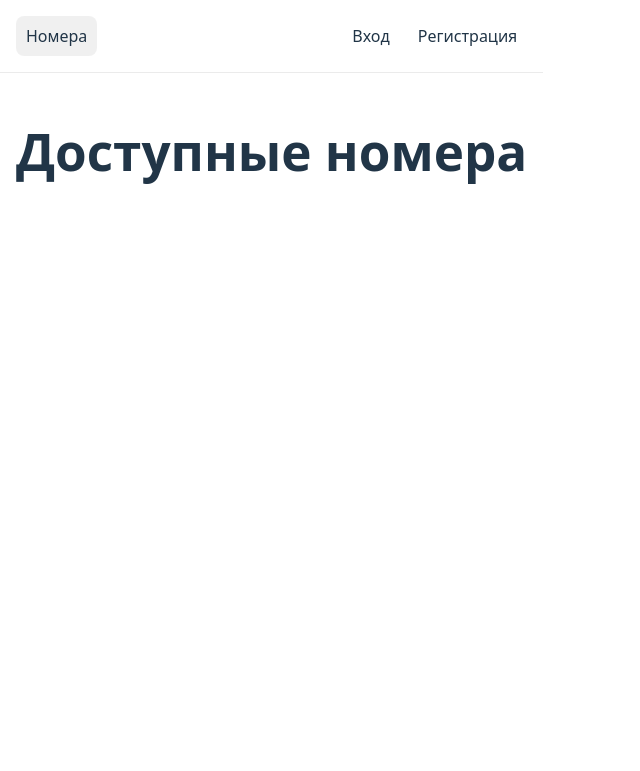
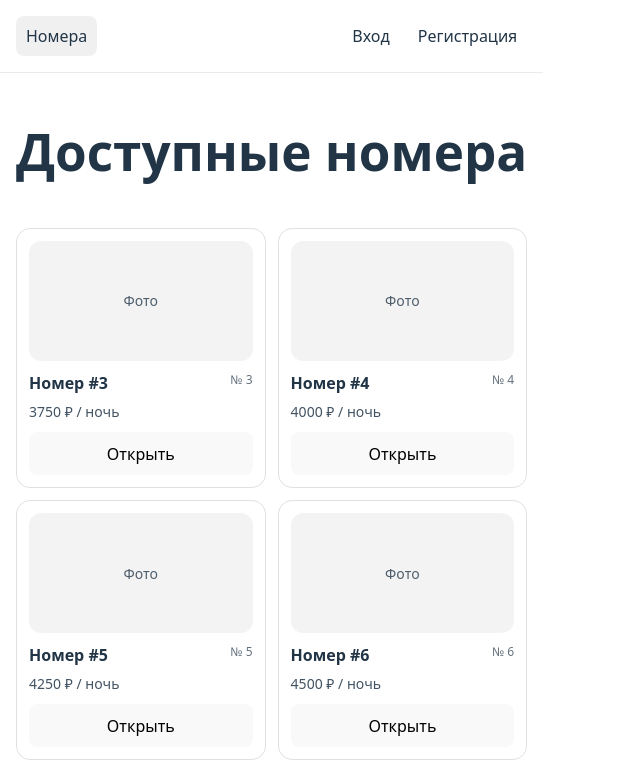
Before and after one commit to iNkyZ1/Diploma-SPA, a React app in the folder frontend/: page /rooms in a window 1280 px wide. Shown: the top 771 px of the page, without its empty margins (0-640 px from the left). Built offline with nearby package versions, Linux system fonts and the light colour scheme; the HTML template or start-up script is replaced by a standard one.

Commit message:
feat(rooms): implement available rooms list with cards and states

```diff
--- /dev/null
+++ b/frontend/src/entities/room/index.js
@@ -0,0 +1 @@
+export { RoomCard } from './ui/RoomCard';
--- /dev/null
+++ b/frontend/src/entities/room/ui/RoomCard.jsx
@@ -0,0 +1,44 @@
+import { Link } from 'react-router-dom';
+
+export function RoomCard({ room }) {
+	return (
+		<article
+			style={{
+				border: '1px solid rgba(0,0,0,0.12)',
+				borderRadius: 14,
+				padding: 12,
+				display: 'grid',
+				gap: 10,
+			}}
+		>
+			<div
+				style={{
+					height: 120,
+					borderRadius: 12,
+					background: 'rgba(0,0,0,0.06)',
+					display: 'grid',
+					placeItems: 'center',
+					fontSize: 14,
+					opacity: 0.8,
+				}}
+			>
+				Фото
+			</div>
+
+			<div style={{ display: 'grid', gap: 6 }}>
+				<div
+					style={{ display: 'flex', justifyContent: 'space-between', gap: 10 }}
+				>
+					<strong>{room.title}</strong>
+					<span style={{ fontSize: 12, opacity: 0.7 }}>№ {room.number}</span>
+				</div>
+
+				<div style={{ fontSize: 14, opacity: 0.85 }}>{room.price} ₽ / ночь</div>
+			</div>
+
+			<Link to={`/rooms/${room.id}`} style={{ textDecoration: 'none' }}>
+				<button style={{ width: '100%' }}>Открыть</button>
+			</Link>
+		</article>
+	);
+}
--- a/frontend/src/pages/RoomsListPage/RoomsListPage.jsx
+++ b/frontend/src/pages/RoomsListPage/RoomsListPage.jsx
@@ -1,3 +1,64 @@
+import { useEffect } from 'react';
+import { useAppDispatch, useAppSelector } from '../../app/store/hooks';
+import {
+	fetchRoomsThunk,
+	selectRooms,
+	selectRoomsError,
+	selectRoomsStatus,
+} from '../../features/rooms/model/roomsSlice';
+import { RoomCard } from '../../entities/room';
+
+function getErrorText(err) {
+	if (!err) return null;
+	if (err.status === 0) return 'Сеть недоступна. Попробуйте ещё раз.';
+	return err.message || 'Ошибка загрузки';
+}
+
 export function RoomsListPage() {
-	return <h1>Доступные номера</h1>;
+	const dispatch = useAppDispatch();
+	const rooms = useAppSelector(selectRooms);
+	const status = useAppSelector(selectRoomsStatus);
+	const error = useAppSelector(selectRoomsError);
+
+	const load = () => dispatch(fetchRoomsThunk({ status: 'available' }));
+
+	useEffect(() => {
+		load();
+		// eslint-disable-next-line react-hooks/exhaustive-deps
+	}, []);
+
+	return (
+		<div style={{ display: 'grid', gap: 14 }}>
+			<h1>Доступные номера</h1>
+
+			{status === 'loading' && <div>Загрузка...</div>}
+
+			{status === 'failed' && (
+				<div style={{ display: 'grid', gap: 10 }}>
+					<div style={{ color: 'crimson' }}>{getErrorText(error)}</div>
+					<button onClick={load} style={{ width: 'fit-content' }}>
+						Повторить
+					</button>
+				</div>
+			)}
+
+			{status === 'succeeded' && rooms.length === 0 && (
+				<div>Нет доступных номеров.</div>
+			)}
+
+			{status === 'succeeded' && rooms.length > 0 && (
+				<section
+					style={{
+						display: 'grid',
+						gridTemplateColumns: 'repeat(auto-fill, minmax(220px, 1fr))',
+						gap: 12,
+					}}
+				>
+					{rooms.map((room) => (
+						<RoomCard key={room.id} room={room} />
+					))}
+				</section>
+			)}
+		</div>
+	);
 }
```
